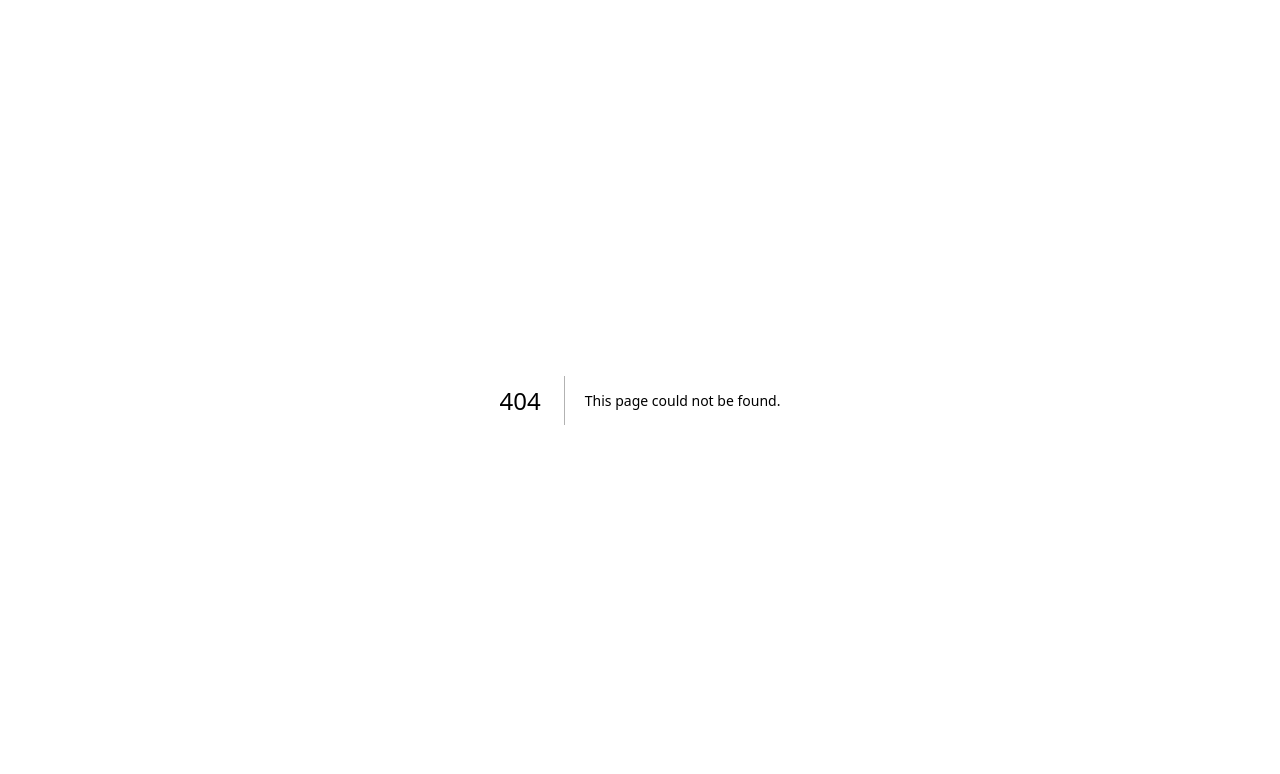
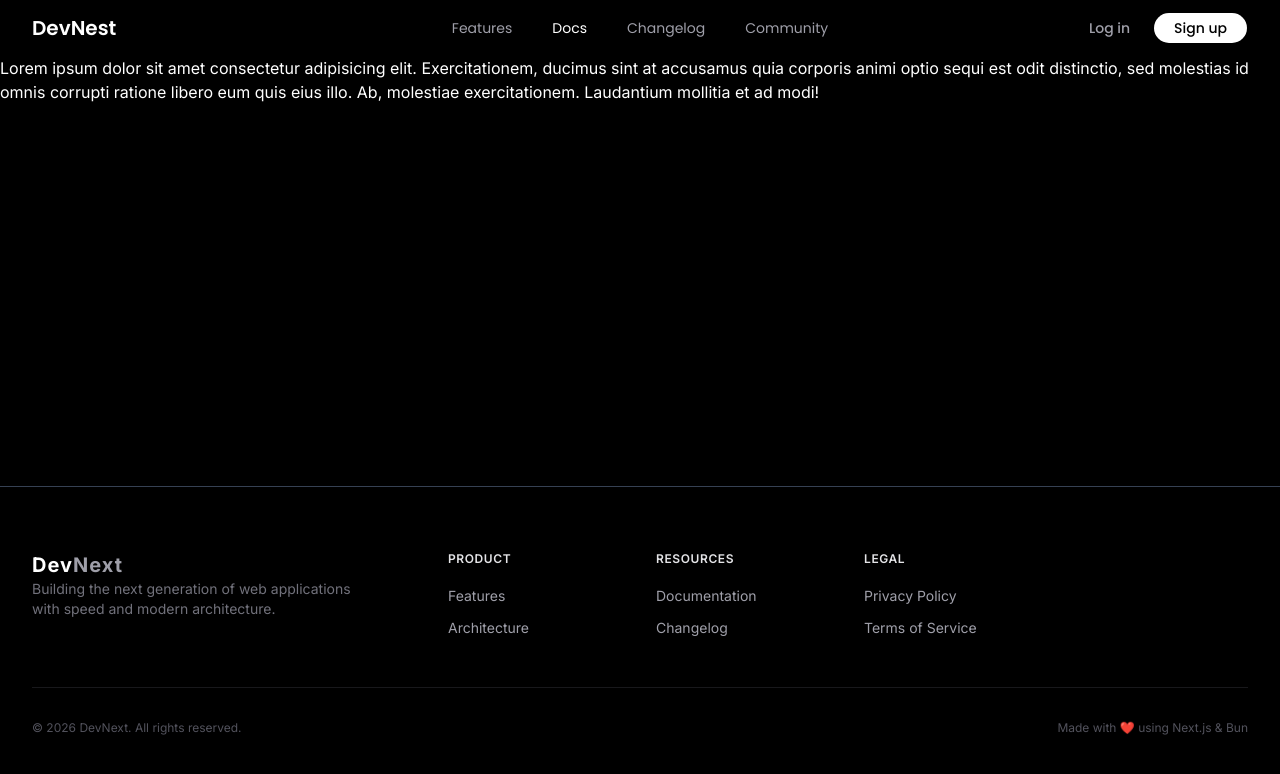
Before and after one commit to codezenashish/ryuk, a Next.js app: page /docs in a window 1280 px wide. Before the commit this address had no page. Shown: the top 774 px of the page. Built offline with nearby package versions, Linux system fonts and the light colour scheme.

Commit message:
feat: add SignIn and SignUp pages with Clerk authentication components

```diff
--- /dev/null
+++ b/src/app/(auth)/sign-in/[[...sign-in]]/page.tsx
@@ -0,0 +1,16 @@
+import { SignIn } from "@clerk/nextjs";
+
+export default function SignInPage() {
+  return (
+    <div className="flex min-h-screen items-center justify-center bg-zinc-950">
+      {/* Clerk ka official ready-made Login Form component */}
+      <SignIn
+        appearance={{
+          variables: {
+            colorPrimary: "#4f46e5", // DevNest ka Indigo theme set karne ke liye
+          },
+        }}
+      />
+    </div>
+  );
+}
--- /dev/null
+++ b/src/app/(auth)/sign-up/[[...sign-up]]/page.tsx
@@ -0,0 +1,9 @@
+import { SignUp } from "@clerk/nextjs";
+
+export default function SignUpPage() {
+  return (
+    <div className="flex min-h-screen items-center justify-center bg-zinc-950">
+      <SignUp appearance={{ variables: { colorPrimary: "#4f46e5" } }} />
+    </div>
+  );
+}
--- /dev/null
+++ b/src/app/(landing)/docs/page.tsx
@@ -0,0 +1,14 @@
+import React from "react";
+
+const page = () => {
+  return (
+    <div className="text-white">
+      Lorem ipsum dolor sit amet consectetur adipisicing elit. Exercitationem,
+      ducimus sint at accusamus quia corporis animi optio sequi est odit
+      distinctio, sed molestias id omnis corrupti ratione libero eum quis eius
+      illo. Ab, molestiae exercitationem. Laudantium mollitia et ad modi!
+    </div>
+  );
+};
+
+export default page;
```
